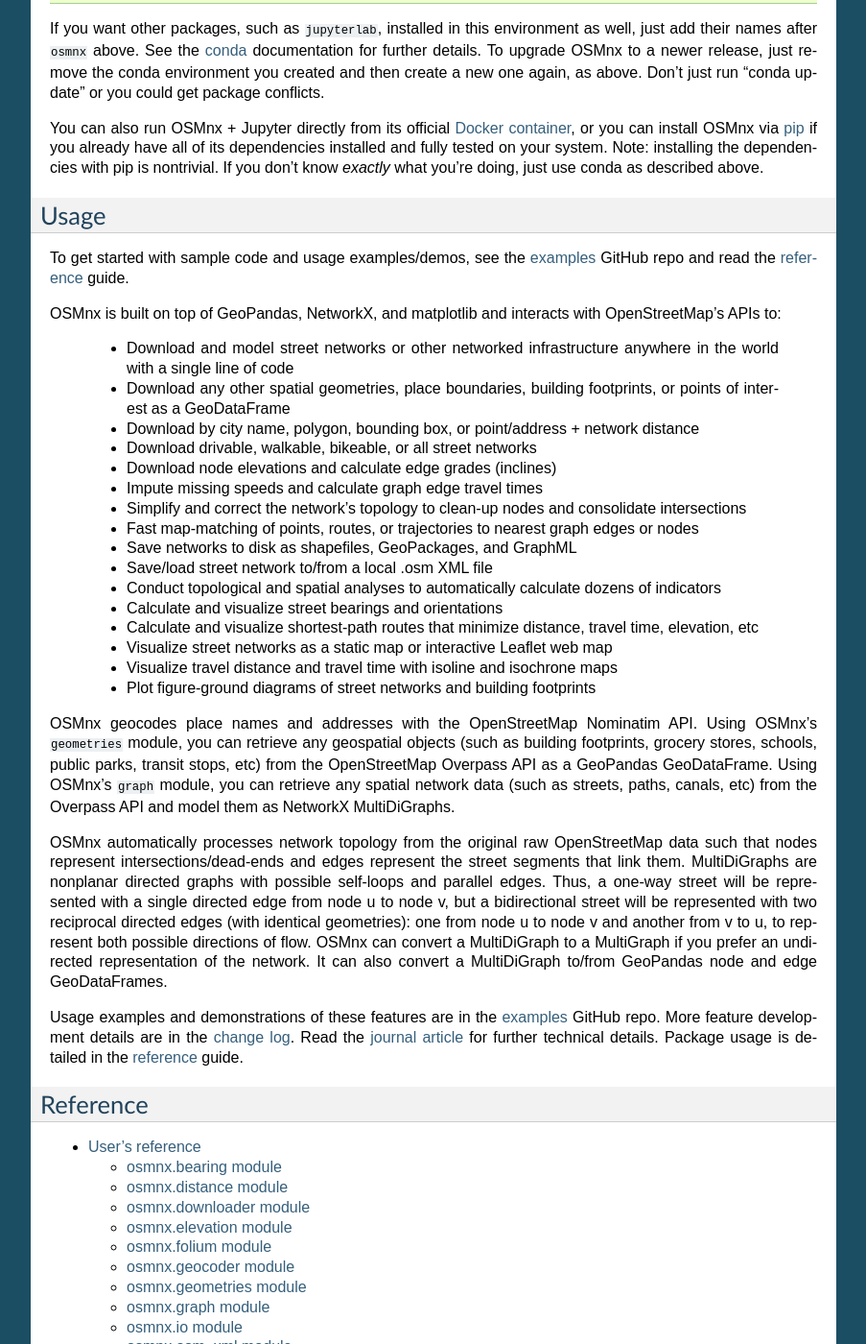
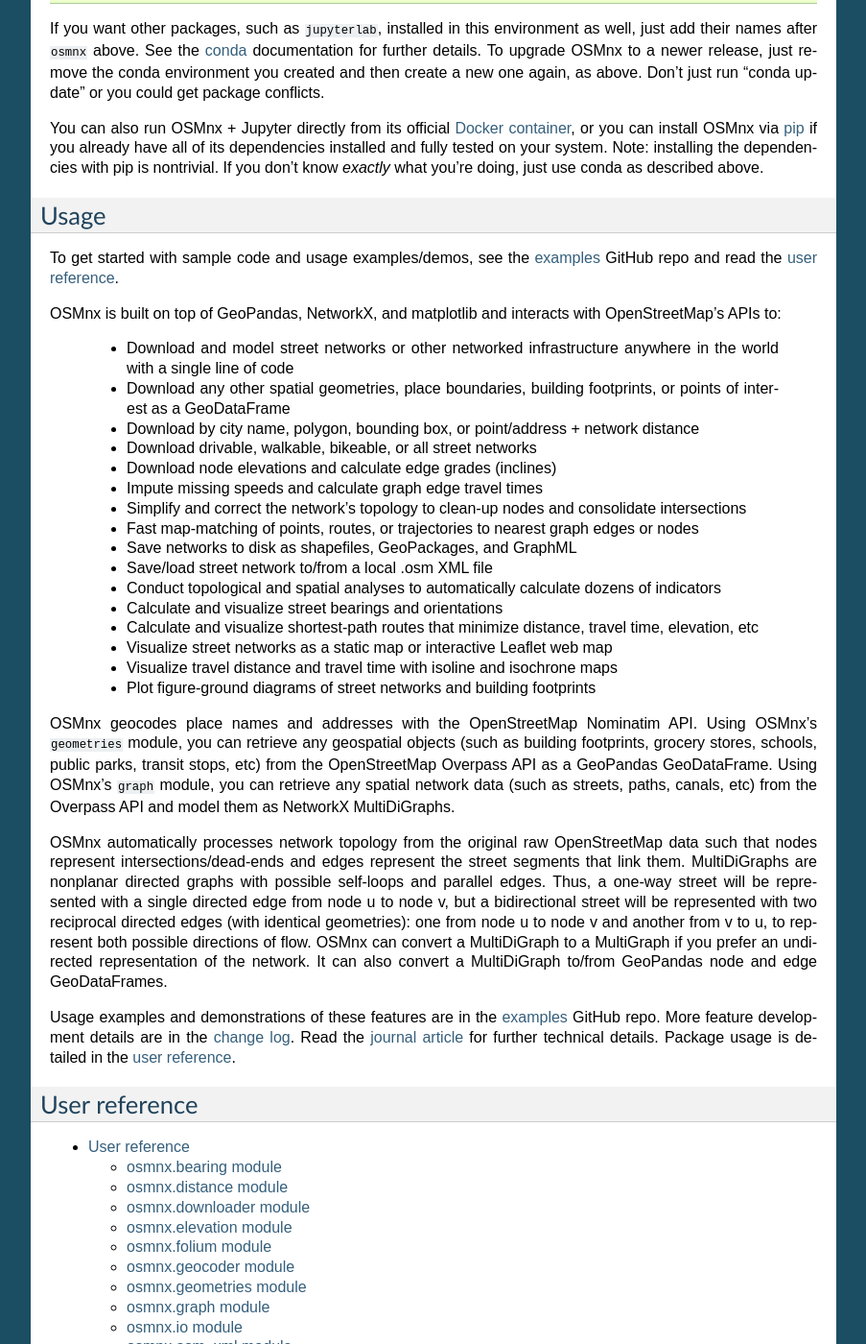
Before and after one commit to gboeing/osmnx, a Sphinx documentation site: the page built from docs/source/index.rst, in a window 1280 px wide and 1400 px high, scrolled down 439 px. Shown: the whole window at 96% size, without its empty margins (198-1101 px from the left). Built offline with Sphinx 7.4.7, drawn with Linux system fonts in a browser that asks for light colours; some of the changed text lies outside the part shown.

Commit message:
update docs

```diff
--- a/docs/source/index.rst
+++ b/docs/source/index.rst
@@ -34,7 +34,7 @@
 Usage
 -----
 
-To get started with sample code and usage examples/demos, see the `examples`_ GitHub repo and read the `reference`_ guide.
+To get started with sample code and usage examples/demos, see the `examples`_ GitHub repo and read the `user reference`_.
 
 OSMnx is built on top of GeoPandas, NetworkX, and matplotlib and interacts with OpenStreetMap's APIs to:
 
@@ -59,17 +59,17 @@
 
 OSMnx automatically processes network topology from the original raw OpenStreetMap data such that nodes represent intersections/dead-ends and edges represent the street segments that link them. MultiDiGraphs are nonplanar directed graphs with possible self-loops and parallel edges. Thus, a one-way street will be represented with a single directed edge from node u to node v, but a bidirectional street will be represented with two reciprocal directed edges (with identical geometries): one from node u to node v and another from v to u, to represent both possible directions of flow. OSMnx can convert a MultiDiGraph to a MultiGraph if you prefer an undirected representation of the network. It can also convert a MultiDiGraph to/from GeoPandas node and edge GeoDataFrames.
 
-Usage examples and demonstrations of these features are in the `examples`_ GitHub repo. More feature development details are in the `change log`_. Read the `journal article`_ for further technical details. Package usage is detailed in the `reference`_ guide.
+Usage examples and demonstrations of these features are in the `examples`_ GitHub repo. More feature development details are in the `change log`_. Read the `journal article`_ for further technical details. Package usage is detailed in the `user reference`_.
 
 .. _examples: https://github.com/gboeing/osmnx-examples
-.. _reference: osmnx.html
+.. _user reference: osmnx.html
 .. _journal article: https://geoffboeing.com/publications/osmnx-complex-street-networks/
 .. _change log: https://github.com/gboeing/osmnx/blob/master/CHANGELOG.md
 
 
 
-Reference
----------
+User reference
+--------------
 
 .. toctree::
    :maxdepth: 2
--- a/docs/source/internals.rst
+++ b/docs/source/internals.rst
@@ -1,7 +1,7 @@
 Internals reference
 ===================
 
-This is the complete OSMnx internals reference, including private internal functions. If you are looking for the users' reference guide to OSMnx's public-facing API, you can find `it here`_.
+This is the complete OSMnx internals reference, including private internal functions. If you are looking for the user reference to OSMnx's public-facing API, you can find `it here`_.
 
 osmnx.bearing module
 --------------------
--- a/docs/source/osmnx.rst
+++ b/docs/source/osmnx.rst
@@ -1,7 +1,7 @@
-User's reference
-================
+User reference
+==============
 
-User's reference guide for the OSMnx package.
+User reference for the OSMnx package.
 
 This guide covers usage of all public modules and functions. Every function can be accessed via `ox.module_name.function_name()` and the vast majority of them can also be accessed directly via `ox.function_name()` as a shortcut. Only a few less-common functions are accessible only via `ox.module_name.function_name()`.
 
```
